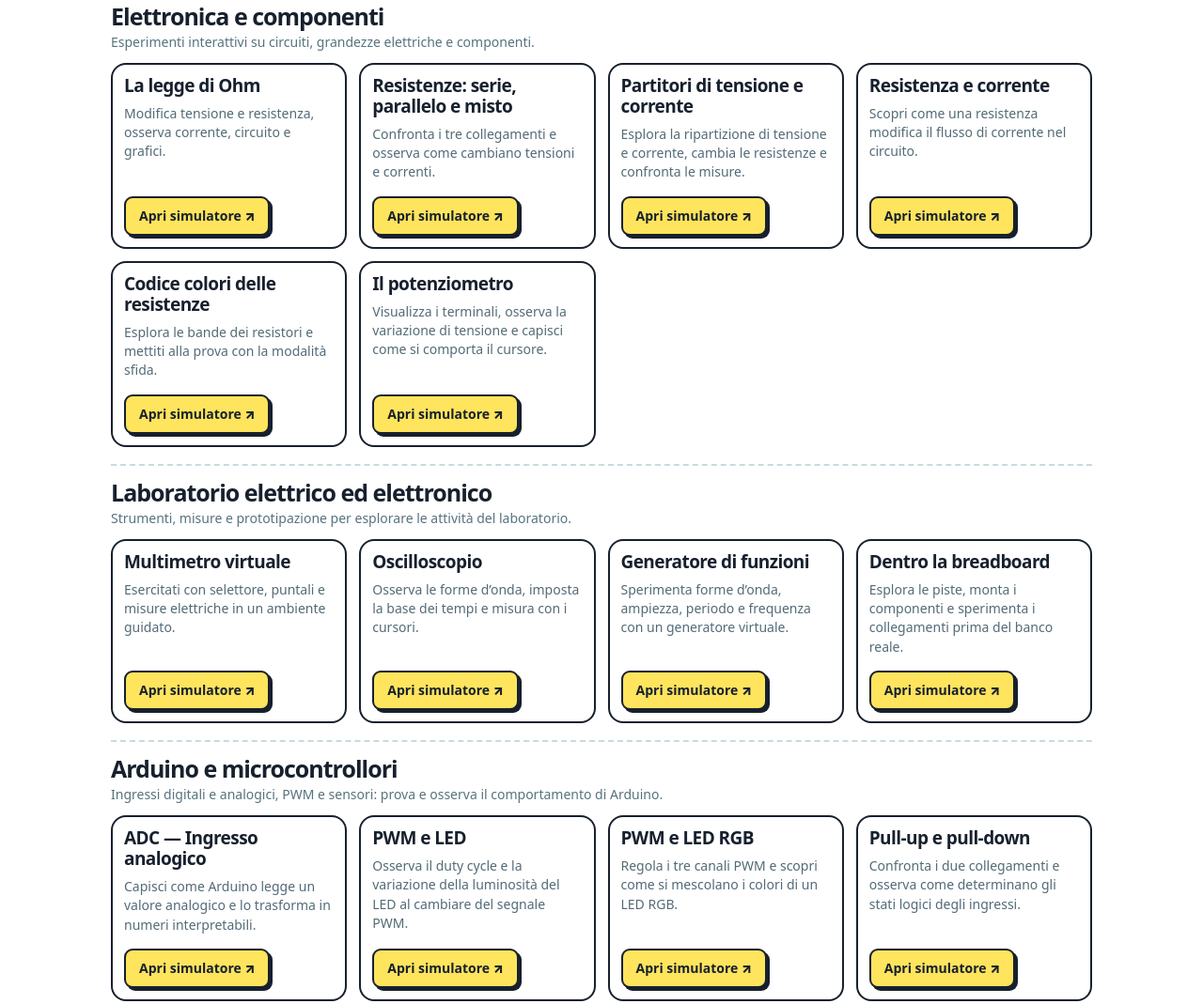
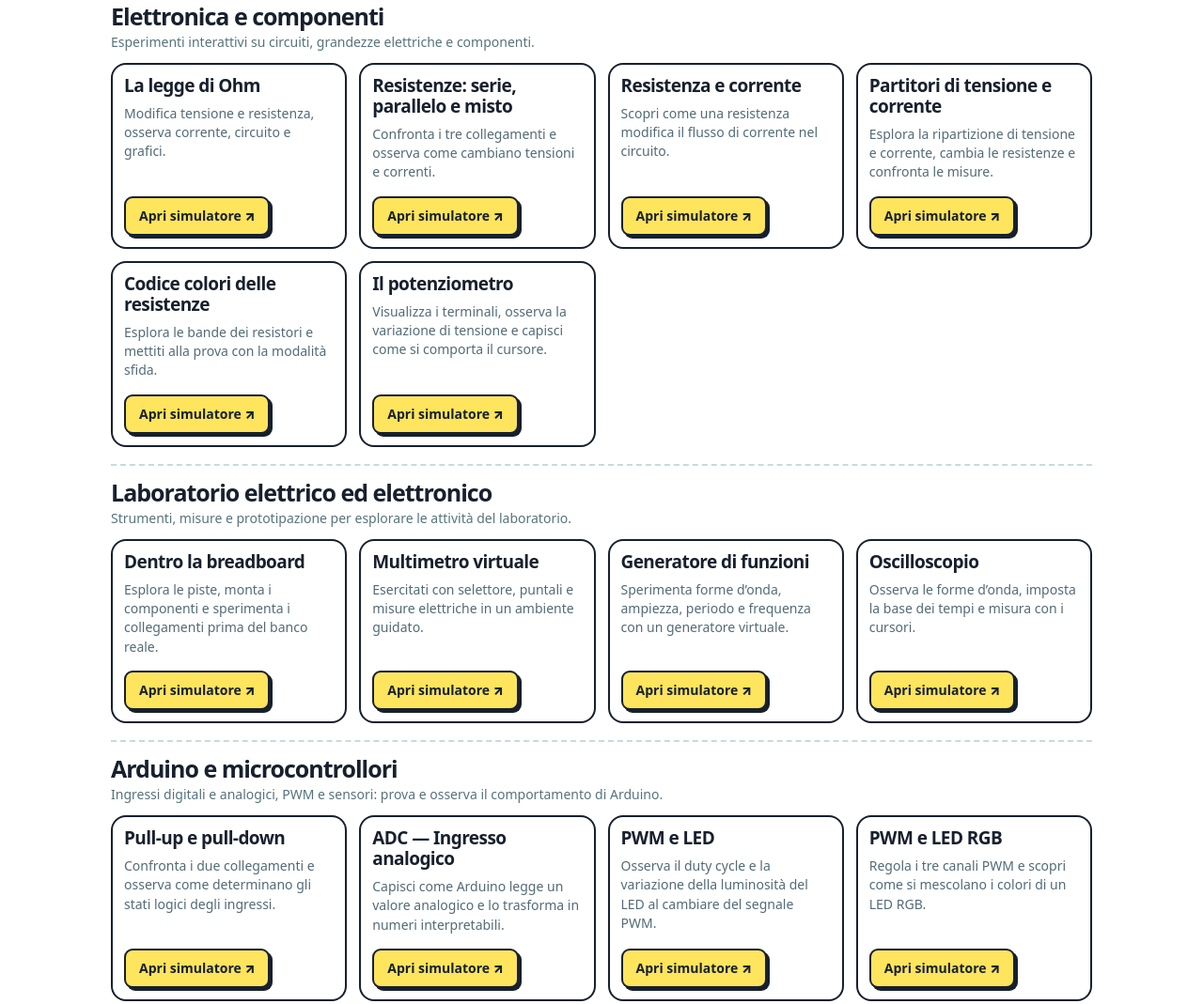
Before and after one commit to ohmmygod-it/omg-virtual-lab, a plain HTML site: page catalogo/index.html in a window 1280 px wide. Shown: the part 97-1166 px from the top of the page at 94% size. Drawn offline with Linux system fonts and the light colour scheme.

Commit message:
Add files via upload

```diff
--- a/catalogo/index.html
+++ b/catalogo/index.html
@@ -51,8 +51,8 @@
 <div class="omg-grid">
 <article class="omg-tile"><h3>La legge di Ohm</h3><p>Modifica tensione e resistenza, osserva corrente, circuito e grafici.</p><a class="omg-link" href="../Ele-Legge-Ohm/" rel="noopener noreferrer" target="_blank">Apri simulatore <span aria-hidden="true">↗</span></a></article>
 <article class="omg-tile"><h3>Resistenze: serie, parallelo e misto</h3><p>Confronta i tre collegamenti e osserva come cambiano tensioni e correnti.</p><a class="omg-link" href="../Ele-resistenze-serie-parallelo/" rel="noopener noreferrer" target="_blank">Apri simulatore <span aria-hidden="true">↗</span></a></article>
-<article class="omg-tile"><h3>Partitori di tensione e corrente</h3><p>Esplora la ripartizione di tensione e corrente, cambia le resistenze e confronta le misure.</p><a aria-label="Apri Partitori di tensione e corrente in una nuova scheda" class="omg-link" href="../Ele-Partitoretensionecorrente/" rel="noopener noreferrer" target="_blank">Apri simulatore <span aria-hidden="true">↗</span></a></article><article class="omg-tile"><h3>Resistenza e corrente</h3><p>Scopri come una resistenza modifica il flusso di corrente nel circuito.</p><a class="omg-link" href="../Lab-resistenza-corrente/" rel="noopener noreferrer" target="_blank">Apri simulatore <span aria-hidden="true">↗</span></a></article>
-<article class="omg-tile"><h3>Codice colori delle resistenze</h3><p>Esplora le bande dei resistori e mettiti alla prova con la modalità sfida.</p><a class="omg-link" href="../Lab-Codice-colori-Resistenze/" rel="noopener noreferrer" target="_blank">Apri simulatore <span aria-hidden="true">↗</span></a></article>
+<article class="omg-tile"><h3>Resistenza e corrente</h3><p>Scopri come una resistenza modifica il flusso di corrente nel circuito.</p><a class="omg-link" href="../Lab-resistenza-corrente/" rel="noopener noreferrer" target="_blank">Apri simulatore <span aria-hidden="true">↗</span></a></article>
+<article class="omg-tile"><h3>Partitori di tensione e corrente</h3><p>Esplora la ripartizione di tensione e corrente, cambia le resistenze e confronta le misure.</p><a aria-label="Apri Partitori di tensione e corrente in una nuova scheda" class="omg-link" href="../Ele-Partitoretensionecorrente/" rel="noopener noreferrer" target="_blank">Apri simulatore <span aria-hidden="true">↗</span></a></article><article class="omg-tile"><h3>Codice colori delle resistenze</h3><p>Esplora le bande dei resistori e mettiti alla prova con la modalità sfida.</p><a class="omg-link" href="../Lab-Codice-colori-Resistenze/" rel="noopener noreferrer" target="_blank">Apri simulatore <span aria-hidden="true">↗</span></a></article>
 <article class="omg-tile"><h3>Il potenziometro</h3><p>Visualizza i terminali, osserva la variazione di tensione e capisci come si comporta il cursore.</p><a class="omg-link" href="../Ele-Potenziometro/" rel="noopener noreferrer" target="_blank">Apri simulatore <span aria-hidden="true">↗</span></a></article>
 </div>
 </section>
@@ -64,9 +64,9 @@
 </div>
 </div>
 <div class="omg-grid">
+<article class="omg-tile"><h3>Dentro la breadboard</h3><p>Esplora le piste, monta i componenti e sperimenta i collegamenti prima del banco reale.</p><a class="omg-link" href="../Lab-Breadboard/" rel="noopener noreferrer" target="_blank">Apri simulatore <span aria-hidden="true">↗</span></a></article>
 <article class="omg-tile"><h3>Multimetro virtuale</h3><p>Esercitati con selettore, puntali e misure elettriche in un ambiente guidato.</p><a class="omg-link" href="../Lab-multimetro/" rel="noopener noreferrer" target="_blank">Apri simulatore <span aria-hidden="true">↗</span></a></article>
-<article class="omg-tile"><h3>Oscilloscopio</h3><p>Osserva le forme d’onda, imposta la base dei tempi e misura con i cursori.</p><a aria-label="Apri Oscilloscopio in una nuova scheda" class="omg-link" href="../Lab-oscilloscopio/" rel="noopener noreferrer" target="_blank">Apri simulatore <span aria-hidden="true">↗</span></a></article><article class="omg-tile"><h3>Generatore di funzioni</h3><p>Sperimenta forme d’onda, ampiezza, periodo e frequenza con un generatore virtuale.</p><a aria-label="Apri Generatore di funzioni in una nuova scheda" class="omg-link" href="../Lab-generatorefunzioni/" rel="noopener noreferrer" target="_blank">Apri simulatore <span aria-hidden="true">↗</span></a></article><article class="omg-tile"><h3>Dentro la breadboard</h3><p>Esplora le piste, monta i componenti e sperimenta i collegamenti prima del banco reale.</p><a class="omg-link" href="../Lab-Breadboard/" rel="noopener noreferrer" target="_blank">Apri simulatore <span aria-hidden="true">↗</span></a></article>
-</div>
+<article class="omg-tile"><h3>Generatore di funzioni</h3><p>Sperimenta forme d’onda, ampiezza, periodo e frequenza con un generatore virtuale.</p><a aria-label="Apri Generatore di funzioni in una nuova scheda" class="omg-link" href="../Lab-generatorefunzioni/" rel="noopener noreferrer" target="_blank">Apri simulatore <span aria-hidden="true">↗</span></a></article><article class="omg-tile"><h3>Oscilloscopio</h3><p>Osserva le forme d’onda, imposta la base dei tempi e misura con i cursori.</p><a aria-label="Apri Oscilloscopio in una nuova scheda" class="omg-link" href="../Lab-oscilloscopio/" rel="noopener noreferrer" target="_blank">Apri simulatore <span aria-hidden="true">↗</span></a></article></div>
 </section>
 <section aria-labelledby="cat03" class="omg-category">
 <div class="omg-category-head">
@@ -76,9 +76,9 @@
 </div>
 </div>
 <div class="omg-grid">
-<article class="omg-tile"><h3>ADC — Ingresso analogico</h3><p>Capisci come Arduino legge un valore analogico e lo trasforma in numeri interpretabili.</p><a class="omg-link" href="../Ard-ADC/" rel="noopener noreferrer" target="_blank">Apri simulatore <span aria-hidden="true">↗</span></a></article>
+<article class="omg-tile"><h3>Pull-up e pull-down</h3><p>Confronta i due collegamenti e osserva come determinano gli stati logici degli ingressi.</p><a aria-label="Apri Pull-up e pull-down in una nuova scheda" class="omg-link" href="../Ard-PullupPulldown/" rel="noopener noreferrer" target="_blank">Apri simulatore <span aria-hidden="true">↗</span></a></article><article class="omg-tile"><h3>ADC — Ingresso analogico</h3><p>Capisci come Arduino legge un valore analogico e lo trasforma in numeri interpretabili.</p><a class="omg-link" href="../Ard-ADC/" rel="noopener noreferrer" target="_blank">Apri simulatore <span aria-hidden="true">↗</span></a></article>
 <article class="omg-tile"><h3>PWM e LED</h3><p>Osserva il duty cycle e la variazione della luminosità del LED al cambiare del segnale PWM.</p><a class="omg-link" href="../Ard-PWM%20e%20LED/" rel="noopener noreferrer" target="_blank">Apri simulatore <span aria-hidden="true">↗</span></a></article>
-<article class="omg-tile"><h3>PWM e LED RGB</h3><p>Regola i tre canali PWM e scopri come si mescolano i colori di un LED RGB.</p><a aria-label="Apri PWM e LED RGB in una nuova scheda" class="omg-link" href="../Ard-LedRGB/" rel="noopener noreferrer" target="_blank">Apri simulatore <span aria-hidden="true">↗</span></a></article><article class="omg-tile"><h3>Pull-up e pull-down</h3><p>Confronta i due collegamenti e osserva come determinano gli stati logici degli ingressi.</p><a aria-label="Apri Pull-up e pull-down in una nuova scheda" class="omg-link" href="../Ard-PullupPulldown/" rel="noopener noreferrer" target="_blank">Apri simulatore <span aria-hidden="true">↗</span></a></article><article class="omg-tile"><h3>Sensore a ultrasuoni</h3><p>Visualizza trigger, echo, tempo di ritorno e distanza misurata dal sensore.</p><a class="omg-link" href="../Ard-HCSR204/" rel="noopener noreferrer" target="_blank">Apri simulatore <span aria-hidden="true">↗</span></a></article>
+<article class="omg-tile"><h3>PWM e LED RGB</h3><p>Regola i tre canali PWM e scopri come si mescolano i colori di un LED RGB.</p><a aria-label="Apri PWM e LED RGB in una nuova scheda" class="omg-link" href="../Ard-LedRGB/" rel="noopener noreferrer" target="_blank">Apri simulatore <span aria-hidden="true">↗</span></a></article><article class="omg-tile"><h3>Sensore a ultrasuoni</h3><p>Visualizza trigger, echo, tempo di ritorno e distanza misurata dal sensore.</p><a class="omg-link" href="../Ard-HCSR204/" rel="noopener noreferrer" target="_blank">Apri simulatore <span aria-hidden="true">↗</span></a></article>
 </div>
 </section>
 </main>
```
Also changed, not shown: index.html (+10 -10 lines).
